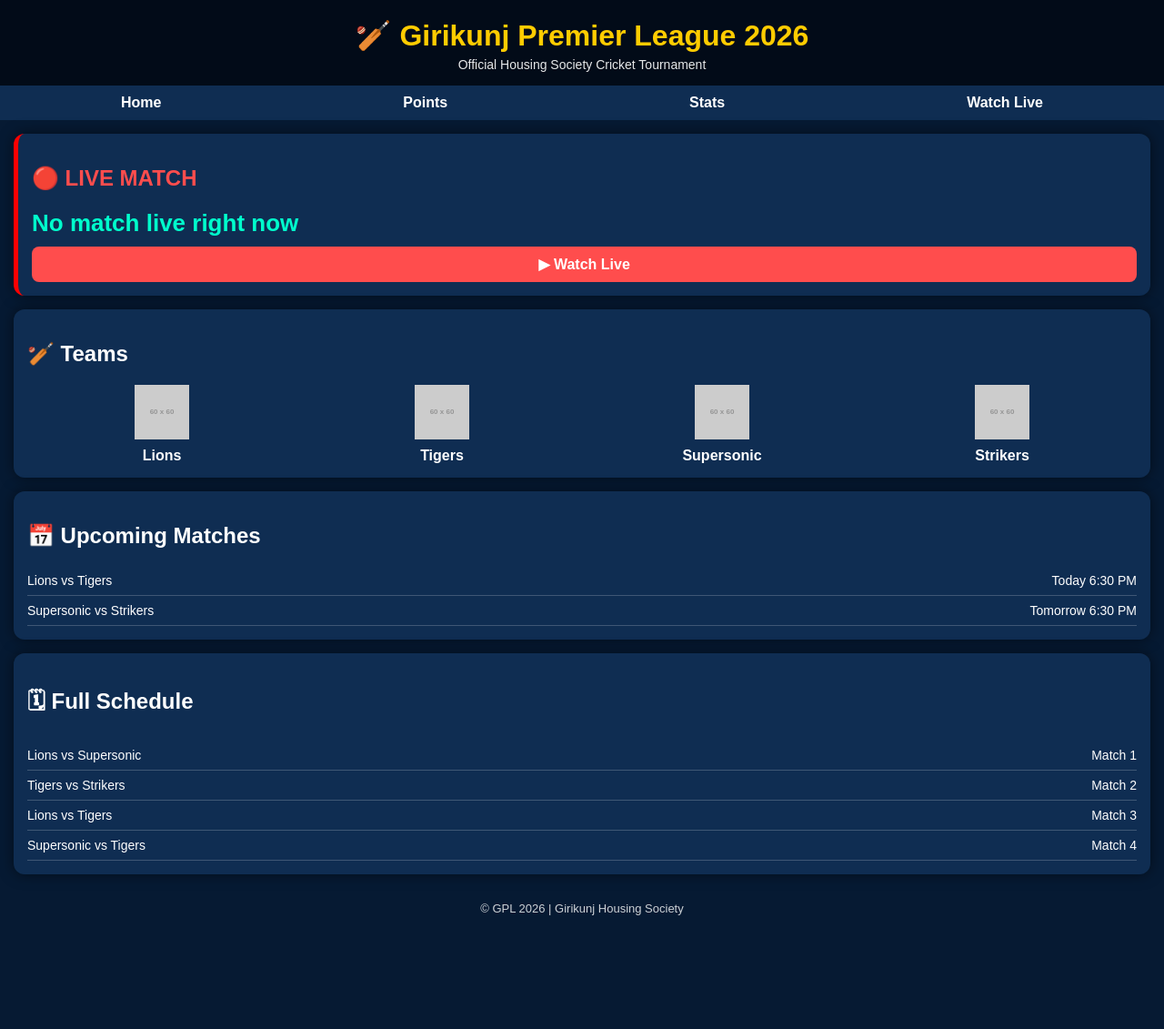
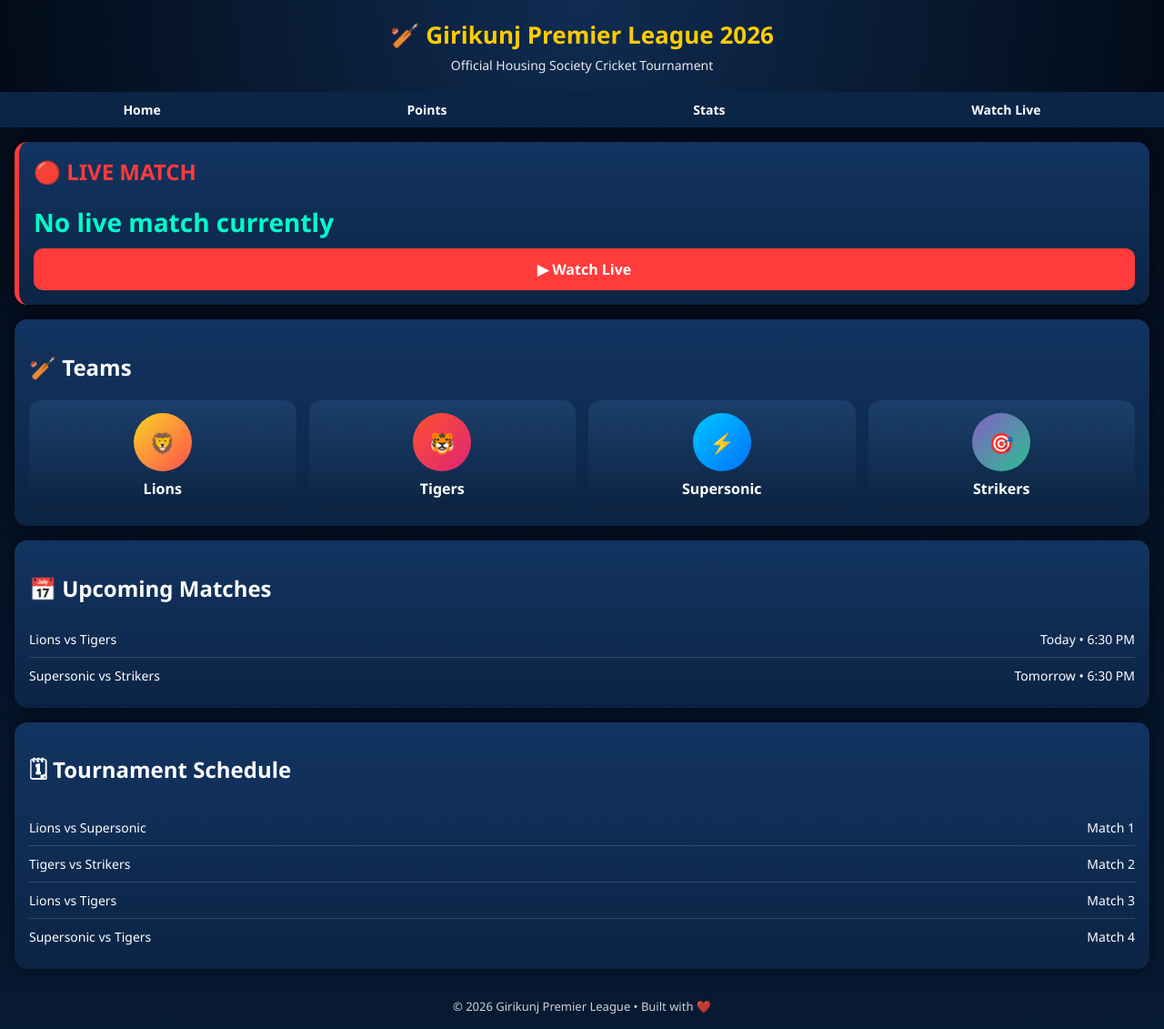
Before and after one commit to surajghule-lgtm/girikunj-premier-league, a plain HTML site: page index.html in a window 1280 px wide. Shown: the whole page at 91% size. Before the commit the page ends 1021 px from the top, so only its background shows below. Drawn offline with Linux system fonts and the light colour scheme; placeholder pictures from the web are drawn by us.

Commit message:
Update index.html

```diff
--- a/index.html
+++ b/index.html
@@ -6,25 +6,35 @@
 <meta name="viewport" content="width=device-width, initial-scale=1.0">
 
 <style>
+:root{
+  --bg:#050f1e;
+  --card:#0f2d52;
+  --accent:#ffcc00;
+  --live:#ff3b3b;
+}
+
+*{box-sizing:border-box}
+
 body{
   margin:0;
-  font-family: Arial, sans-serif;
-  background:#061a33;
+  font-family: "Segoe UI", Arial, sans-serif;
+  background:linear-gradient(180deg,#040b18,#071a33);
   color:#fff;
 }
 
 /* HEADER */
 header{
-  padding:15px;
+  padding:20px 15px;
   text-align:center;
-  background:#020b18;
+  background:radial-gradient(circle at top,#102c52,#020b18);
 }
 header h1{
-  margin:5px 0;
-  color:#ffcc00;
+  margin:0;
+  color:var(--accent);
+  font-size:26px;
 }
 header p{
-  margin:0;
+  margin:6px 0 0;
   font-size:14px;
   opacity:.9;
 }
@@ -33,64 +43,83 @@ header p{
 nav{
   display:flex;
   justify-content:space-around;
-  background:#0f2d52;
+  background:#0b2547;
   padding:10px 0;
 }
 nav a{
   color:#fff;
   text-decoration:none;
-  font-weight:bold;
+  font-weight:600;
+  font-size:14px;
 }
 
-/* COMMON CARD */
+/* CARD */
 .card{
-  background:#0f2d52;
-  margin:15px;
-  padding:15px;
-  border-radius:12px;
-  box-shadow:0 0 15px rgba(0,0,0,.5);
+  background:linear-gradient(180deg,#123461,#0c2444);
+  margin:16px;
+  padding:16px;
+  border-radius:14px;
+  box-shadow:0 0 18px rgba(0,0,0,.6);
 }
 
-/* LIVE SCORE */
+/* LIVE */
 .live{
-  border-left:5px solid red;
+  border-left:5px solid var(--live);
 }
 .live h2{
-  color:#ff4d4d;
+  margin-top:0;
+  color:var(--live);
 }
 #liveScore{
-  font-size:26px;
-  font-weight:bold;
-  margin-top:10px;
+  font-size:28px;
+  font-weight:700;
+  margin:10px 0;
   color:#00ffcc;
 }
 .watch{
   display:block;
   margin-top:10px;
-  background:#ff4d4d;
+  padding:12px;
+  text-align:center;
+  background:var(--live);
   color:#fff;
-  padding:10px;
-  text-align:center;
-  border-radius:8px;
+  text-decoration:none;
+  border-radius:10px;
   font-weight:bold;
-  text-decoration:none;
 }
 
 /* TEAMS */
 .teams{
   display:grid;
   grid-template-columns:repeat(auto-fit,minmax(140px,1fr));
-  gap:12px;
+  gap:14px;
+  margin-top:10px;
 }
 .team{
+  background:linear-gradient(180deg,#1b3f6b,#0c2341);
+  border-radius:14px;
+  padding:14px 10px;
   text-align:center;
 }
-.team img{
-  width:60px;
-  height:60px;
+.logo{
+  width:64px;
+  height:64px;
+  border-radius:50%;
+  margin:auto;
+  display:flex;
+  align-items:center;
+  justify-content:center;
+  font-size:22px;
+  font-weight:800;
+  color:#000;
 }
+.lions{background:linear-gradient(135deg,#f9d423,#ff4e50)}
+.tigers{background:linear-gradient(135deg,#ff512f,#dd2476)}
+.supersonic{background:linear-gradient(135deg,#00c6ff,#0072ff)}
+.strikers{background:linear-gradient(135deg,#8360c3,#2ebf91)}
+
 .team p{
-  margin:5px 0 0;
+  margin:8px 0 0;
   font-weight:bold;
 }
 
@@ -98,15 +127,16 @@ nav a{
 .match{
   display:flex;
   justify-content:space-between;
+  padding:10px 0;
+  border-bottom:1px solid rgba(255,255,255,.15);
   font-size:14px;
-  padding:8px 0;
-  border-bottom:1px solid rgba(255,255,255,.2);
 }
+.match:last-child{border-bottom:none}
 
 /* FOOTER */
 footer{
   text-align:center;
-  padding:15px;
+  padding:16px;
   font-size:13px;
   opacity:.8;
 }
@@ -127,11 +157,11 @@ footer{
   <a href="live.html">Watch Live</a>
 </nav>
 
-<!-- 🔴 LIVE SCORE -->
+<!-- 🔴 LIVE SCORECARD -->
 <div class="card live">
   <h2>🔴 LIVE MATCH</h2>
-  <div id="liveScore">Waiting for live score…</div>
-  <a href="live.html" class="watch">▶ Watch Live</a>
+  <div id="liveScore">Waiting for live match…</div>
+  <a class="watch" href="live.html">▶ Watch Live</a>
 </div>
 
 <!-- 🏏 TEAMS -->
@@ -139,71 +169,60 @@ footer{
   <h2>🏏 Teams</h2>
   <div class="teams">
     <div class="team">
-      <img src="https://via.placeholder.com/60?text=L" />
+      <div class="logo lions">🦁</div>
       <p>Lions</p>
     </div>
     <div class="team">
-      <img src="https://via.placeholder.com/60?text=T" />
+      <div class="logo tigers">🐯</div>
       <p>Tigers</p>
     </div>
     <div class="team">
-      <img src="https://via.placeholder.com/60?text=S" />
+      <div class="logo supersonic">⚡</div>
       <p>Supersonic</p>
     </div>
     <div class="team">
-      <img src="https://via.placeholder.com/60?text=ST" />
+      <div class="logo strikers">🎯</div>
       <p>Strikers</p>
     </div>
   </div>
 </div>
 
-<!-- 📅 UPCOMING MATCHES -->
+<!-- 📅 UPCOMING -->
 <div class="card">
   <h2>📅 Upcoming Matches</h2>
   <div class="match">
     <span>Lions vs Tigers</span>
-    <span>Today 6:30 PM</span>
+    <span>Today • 6:30 PM</span>
   </div>
   <div class="match">
     <span>Supersonic vs Strikers</span>
-    <span>Tomorrow 6:30 PM</span>
+    <span>Tomorrow • 6:30 PM</span>
   </div>
 </div>
 
 <!-- 🗓 FULL SCHEDULE -->
 <div class="card">
-  <h2>🗓 Full Schedule</h2>
-  <div class="match">
-    <span>Lions vs Supersonic</span>
-    <span>Match 1</span>
-  </div>
-  <div class="match">
-    <span>Tigers vs Strikers</span>
-    <span>Match 2</span>
-  </div>
-  <div class="match">
-    <span>Lions vs Tigers</span>
-    <span>Match 3</span>
-  </div>
-  <div class="match">
-    <span>Supersonic vs Tigers</span>
-    <span>Match 4</span>
-  </div>
+  <h2>🗓 Tournament Schedule</h2>
+  <div class="match"><span>Lions vs Supersonic</span><span>Match 1</span></div>
+  <div class="match"><span>Tigers vs Strikers</span><span>Match 2</span></div>
+  <div class="match"><span>Lions vs Tigers</span><span>Match 3</span></div>
+  <div class="match"><span>Supersonic vs Tigers</span><span>Match 4</span></div>
 </div>
 
 <footer>
-  © GPL 2026 | Girikunj Housing Society
+  © 2026 Girikunj Premier League • Built with ❤️
 </footer>
 
 <!-- 🔄 LIVE SCORE SCRIPT -->
 <script>
 function updateLive(){
   const data = JSON.parse(localStorage.getItem("liveScore"));
+  const box = document.getElementById("liveScore");
   if(!data){
-    document.getElementById("liveScore").innerText="No match live right now";
+    box.innerText="No live match currently";
     return;
   }
-  document.getElementById("liveScore").innerHTML = `
+  box.innerHTML = `
     ${data.match}<br>
     ${data.runs}/${data.wickets} (${data.overs} ov)
   `;
```
